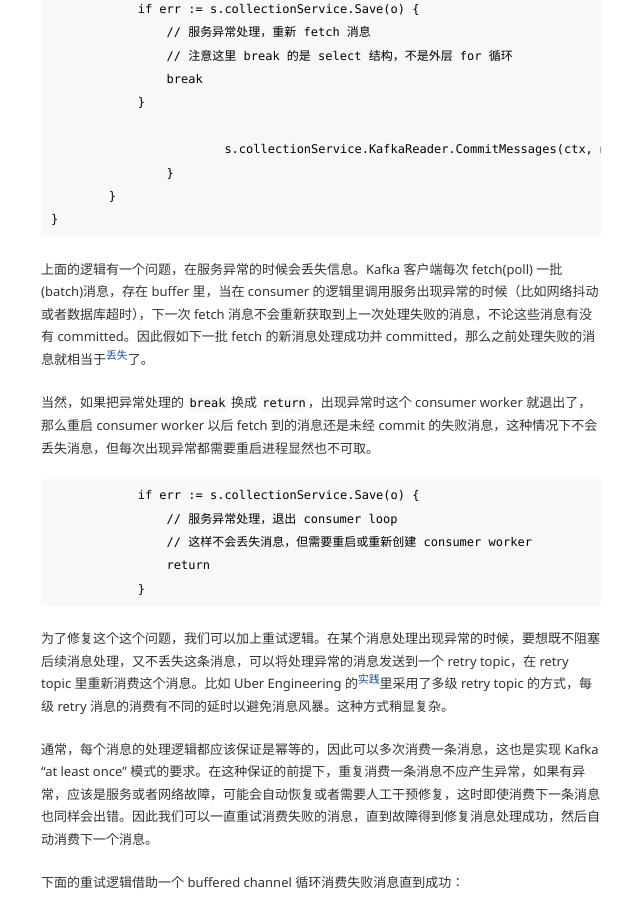
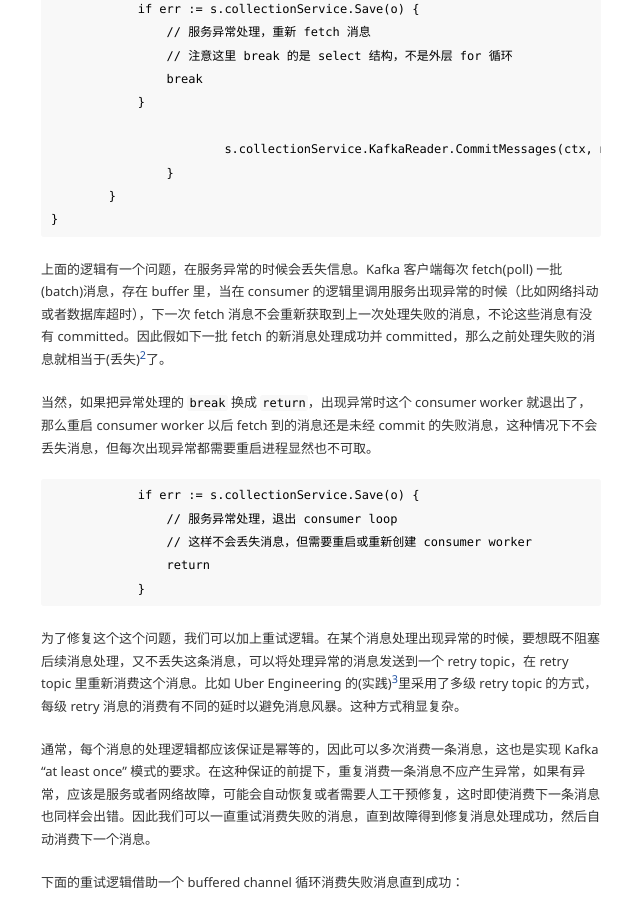
Before and after one commit to kidlj/awei, a Jekyll site: the page built from _posts/2021-04-25-kafka-consumer-loop.md, in a window 1280 px wide and 900 px high, scrolled down 851 px. Shown: the whole window, without its empty margins (319-959 px from the left). Built offline with Jekyll 4.4.1, drawn with Linux system fonts in a browser that asks for light colours; some of the changed text lies outside the part shown.

````diff
--- a/_posts/2021-04-25-kafka-consumer-loop.md
+++ b/_posts/2021-04-25-kafka-consumer-loop.md
@@ -38,7 +38,7 @@
 }
 ```
 
-上面的逻辑有一个问题，在服务异常的时候会丢失信息。Kafka 客户端每次 fetch(poll) 一批(batch)消息，存在 buffer 里，当在 consumer 的逻辑里调用服务出现异常的时候（比如网络抖动或者数据库超时），下一次 fetch 消息不会重新获取到上一次处理失败的消息，不论这些消息有没有 committed。因此假如下一批 fetch 的新消息处理成功并 committed，那么之前处理失败的消息就相当于[丢失][2]了。
+上面的逻辑有一个问题，在服务异常的时候会丢失信息。Kafka 客户端每次 fetch(poll) 一批(batch)消息，存在 buffer 里，当在 consumer 的逻辑里调用服务出现异常的时候（比如网络抖动或者数据库超时），下一次 fetch 消息不会重新获取到上一次处理失败的消息，不论这些消息有没有 committed。因此假如下一批 fetch 的新消息处理成功并 committed，那么之前处理失败的消息就相当于(丢失)[2]了。
 
 当然，如果把异常处理的 `break` 换成 `return`，出现异常时这个 consumer worker 就退出了，那么重启 consumer worker 以后 fetch 到的消息还是未经 commit 的失败消息，这种情况下不会丢失消息，但每次出现异常都需要重启进程显然也不可取。
 
@@ -50,7 +50,7 @@
             }
 ```
 
-为了修复这个这个问题，我们可以加上重试逻辑。在某个消息处理出现异常的时候，要想既不阻塞后续消息处理，又不丢失这条消息，可以将处理异常的消息发送到一个 retry topic，在 retry topic 里重新消费这个消息。比如 Uber Engineering 的[实践][3]里采用了多级 retry topic 的方式，每级 retry 消息的消费有不同的延时以避免消息风暴。这种方式稍显复杂。
+为了修复这个这个问题，我们可以加上重试逻辑。在某个消息处理出现异常的时候，要想既不阻塞后续消息处理，又不丢失这条消息，可以将处理异常的消息发送到一个 retry topic，在 retry topic 里重新消费这个消息。比如 Uber Engineering 的(实践)[3]里采用了多级 retry topic 的方式，每级 retry 消息的消费有不同的延时以避免消息风暴。这种方式稍显复杂。
 
 通常，每个消息的处理逻辑都应该保证是幂等的，因此可以多次消费一条消息，这也是实现 Kafka "at least once" 模式的要求。在这种保证的前提下，重复消费一条消息不应产生异常，如果有异常，应该是服务或者网络故障，可能会自动恢复或者需要人工干预修复，这时即使消费下一条消息也同样会出错。因此我们可以一直重试消费失败的消息，直到故障得到修复消息处理成功，然后自动消费下一个消息。
 
````
Also changed, not shown: other parts of _posts/2021-04-25-kafka-consumer-loop.md (+1 -1 lines).
